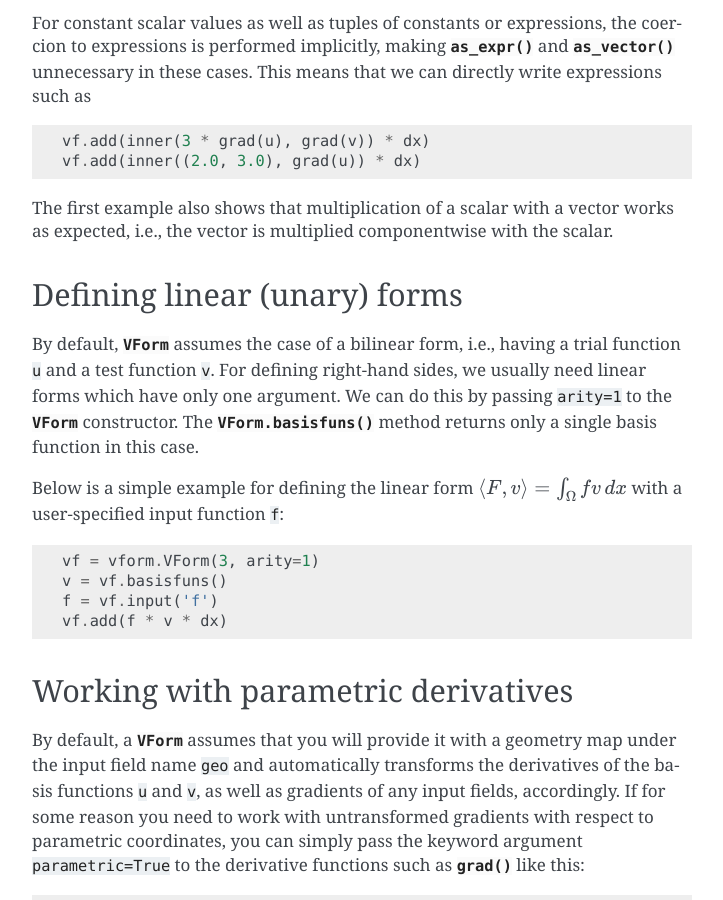
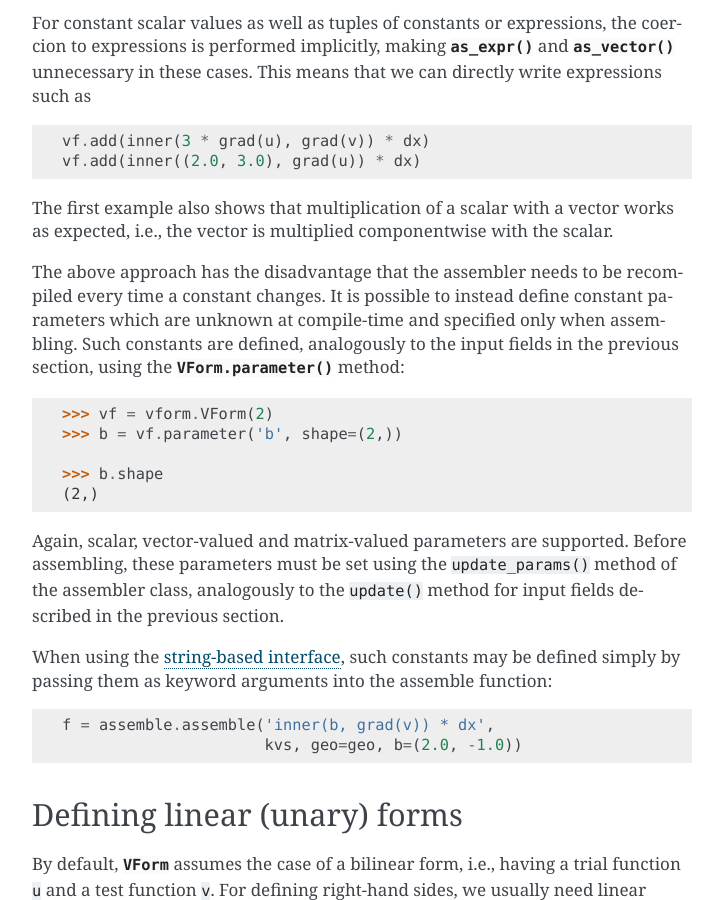
Before and after one commit to c-f-h/pyiga, a Sphinx documentation site: the page built from docs/source/guide/vforms.rst, in a window 1280 px wide and 900 px high, scrolled down 7521 px. Shown: the whole window, without its empty margins (388-1111 px from the left). Built offline with Sphinx 7.4.7, drawn with Linux system fonts in a browser that asks for light colours.

Commit message:
document constant parameters

```diff
--- a/docs/source/guide/vforms.rst
+++ b/docs/source/guide/vforms.rst
@@ -359,6 +359,31 @@ write expressions such as ::
 The first example also shows that multiplication of a scalar with a vector works as
 expected, i.e., the vector is multiplied componentwise with the scalar.
 
+The above approach has the disadvantage that the assembler needs to be
+recompiled every time a constant changes. It is possible to instead define
+constant parameters which are unknown at compile-time and specified only when
+assembling.  Such constants are defined, analogously to the input fields in the
+previous section, using the :meth:`VForm.parameter` method::
+
+    >>> vf = vform.VForm(2)
+    >>> b = vf.parameter('b', shape=(2,))
+
+    >>> b.shape
+    (2,)
+
+Again, scalar, vector-valued and matrix-valued parameters are supported. Before
+assembling, these parameters must be set using the ``update_params()`` method of
+the assembler class, analogously to the ``update()`` method for input fields
+described in the previous section.
+
+When using the :ref:`string-based interface <sec-stringbased>`, such constants
+may be defined simply by passing them as keyword arguments into the assemble
+function::
+
+    f = assemble.assemble('inner(b, grad(v)) * dx',
+                          kvs, geo=geo, b=(2.0, -1.0))
+
+
 Defining linear (unary) forms
 -----------------------------
 
```
